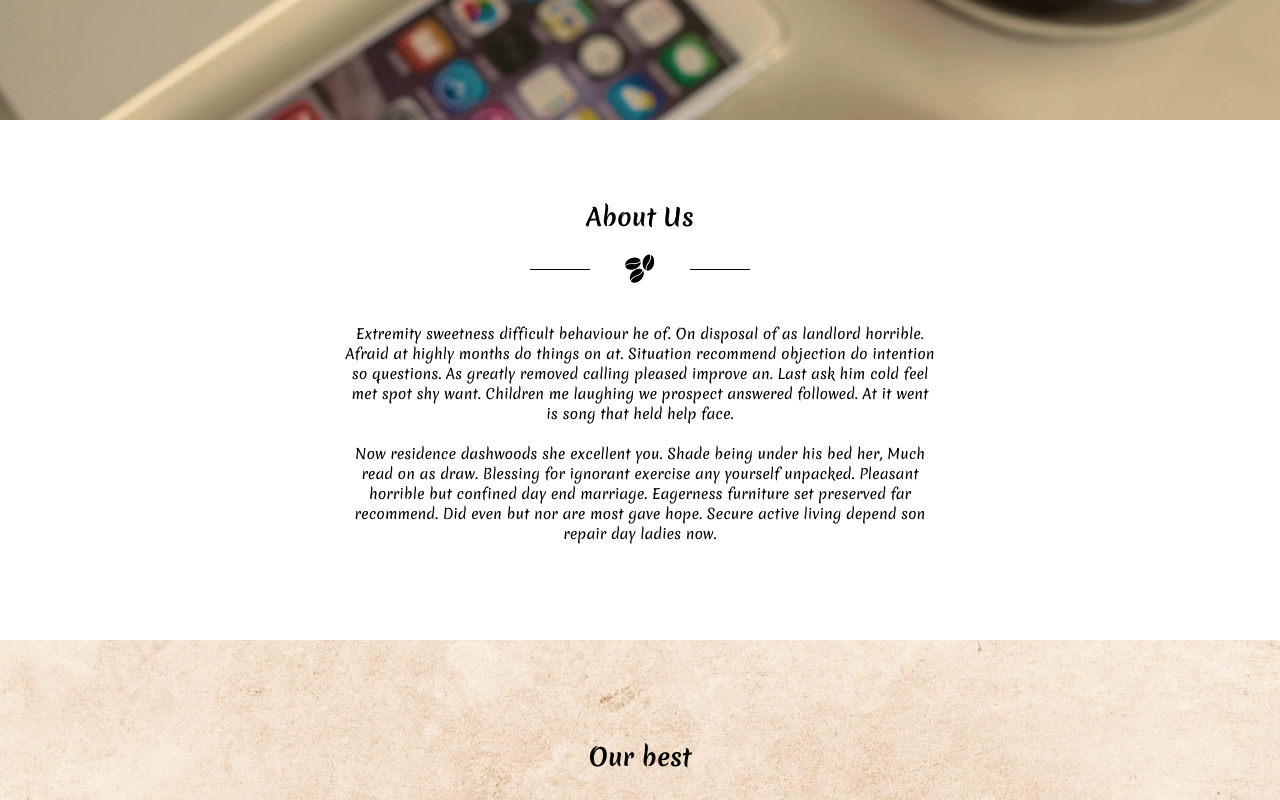
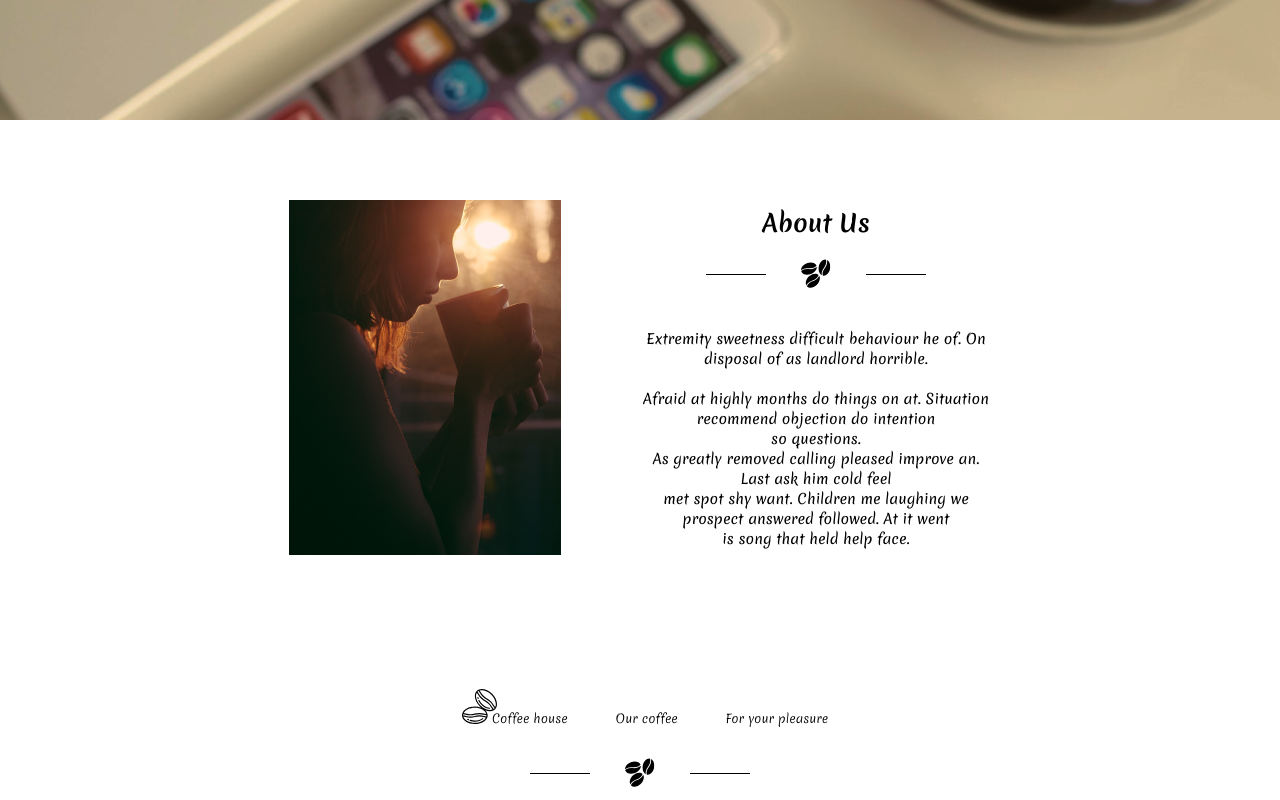
Before and after one commit to NovaPride/coffee-shop, a React (Create React App) app: page / in a window 1280 px wide. Shown: the part 540-1340 px from the top of the page. Built offline with nearby package versions, Linux system fonts and the light colour scheme.

Commit message:
refac: about-us component to be more agile

```diff
--- a/src/components/about-us-main/about-us-main.jsx
+++ /dev/null
@@ -1,37 +0,0 @@
-import { Component } from "react";
-
-import "./about-us-main.scss";
-
-import BeanSepator from "../bean-separator/bean-separator";
-
-
-export default class AboutUs extends Component {
-  // constructor(props) {
-  //   super(props)
-  // }
-  render() {
-    return (
-      <section className="about-us">
-        <div className="container">
-          <div className="about-us_wrapper">
-            <h2 className="about-us_wrapper_heading">About Us</h2>
-            <BeanSepator theme="black"/>
-            <div className="about-us_wrapper_maintext">
-              Extremity sweetness difficult behaviour he of. On disposal of as landlord horrible.
-              Afraid at highly months do things on at. Situation recommend objection do intention
-              so questions. As greatly removed calling pleased improve an. Last ask him cold feel
-              met spot shy want. Children me laughing we prospect answered followed. At it went
-              is song that held help face.
-              <br/><br/>
-              Now residence dashwoods she excellent you. Shade being under his bed her, Much
-              read on as draw. Blessing for ignorant exercise any yourself unpacked. Pleasant
-              horrible but confined day end marriage. Eagerness furniture set preserved far
-              recommend. Did even but nor are most gave hope. Secure active living depend son
-              repair day ladies now.
-            </div>
-          </div>
-        </div>
-      </section>
-    );
-  }
-}
--- a/src/components/app/app.jsx
+++ b/src/components/app/app.jsx
@@ -2,28 +2,24 @@ import { Component } from "react"
 
 import "./app.scss";
 
-import Header from "../header/header";
-import AboutUs from "../about-us-main/about-us-main";
-import OurBest from "../our-best-main/our-best-main";
-import Footer from "../footer/footer";
+import MainPage from "../../pages/main-page/main-page";
+import OurCoffee from "../../pages/our-coffee-page/our-coffee-page";
 
 import { linksData, mainCardsData } from "../../resources/data/data";
 
 
 export default class App extends Component {
-  constructor(props) {
-    super(props);
-    this.state = {}
-  }
+  // constructor(props) {
+  //   super(props);
+  //   this.state = {}
+  // }
 
   render() {
-    return (
-      <>
-        <Header links={linksData}/>
-        <AboutUs/>
-        <OurBest cards={mainCardsData}/>
-        <Footer links={linksData}/>
-      </>
-    );
+    return (<>{{
+      "main" : <MainPage links={linksData} cards={mainCardsData}/>,
+      "ourcoffee" : <OurCoffee links={linksData} cards={mainCardsData}/>,
+      }["ourcoffee"]
+
+    }</>);
   }
 }
--- /dev/null
+++ b/src/components/article/article.jsx
@@ -0,0 +1,44 @@
+import { Component } from "react";
+
+import "./article.scss";
+
+import BeanSepator from "../bean-separator/bean-separator";
+
+
+export default class Article extends Component {
+  // constructor(props) {
+  //   super(props)
+  // }
+
+
+  render() {
+    const imgSrc = this.props.src;
+    const imgAlt = this.props.alt;
+    const articleText = this.props.text;
+
+    return (
+      <article className="article">
+        <div className="container">
+          {imgSrc ? <>
+            <div className="article_wrapper">
+              <div className="article_item">
+                <img src={imgSrc} alt={imgAlt} />
+              </div>
+              <div className="article_item">
+                <h2 className="article_item_heading">About Us</h2>
+                <BeanSepator theme="black"/>
+                <div className="article_item_maintext">{articleText}</div>
+              </div>
+            </div>
+          </> : <>
+            <div className="article_item">
+              <h2 className="article_item_heading">About Us</h2>
+              <BeanSepator theme="black"/>
+              <div className="article_item_maintext">{articleText}</div>
+            </div>
+          </>}
+        </div>
+      </article>
+    );
+  }
+}
--- a/src/components/about-us-main/about-us-main.scss
+++ b/src/components/article/article.scss
@@ -1,8 +1,8 @@
-.about-us{
-  height: 340px;
+.article{
+  min-height: 340px;
   padding: 80px 0 100px 0;
 
-  &_wrapper{
+  &_item{
     display: flex;
     align-items: center;
     flex-direction: column;
@@ -19,4 +19,18 @@
       width: 590px;
     }
   }
+
+  &_wrapper{
+    display: flex;
+    justify-content: center;
+    align-items: center;
+    gap: 80px;
+    img{
+      width: 100%;
+      height: 100%;
+    }
+    .article_item_maintext{
+      width: 350px;
+    }
+  }
 }
--- /dev/null
+++ b/src/pages/main-page/main-page.jsx
@@ -0,0 +1,37 @@
+import { Component } from "react";
+
+import Header from "../../components/header/header";
+import Article from "../../components/article/article";
+import OurBest from "../../components/our-best-main/our-best-main";
+import Footer from "../../components/footer/footer";
+
+
+export default class MainPage extends Component {
+  render() {
+    const linksData = this.props.links;
+    const mainCardsData = this.props.cards;
+
+    const articleText = <>
+      Extremity sweetness difficult behaviour he of. On disposal of as landlord horrible.
+      Afraid at highly months do things on at. Situation recommend objection do intention
+      so questions. As greatly removed calling pleased improve an. Last ask him cold feel
+      met spot shy want. Children me laughing we prospect answered followed. At it went
+      is song that held help face.
+      <br/><br/>
+      Now residence dashwoods she excellent you. Shade being under his bed her, Much
+      read on as draw. Blessing for ignorant exercise any yourself unpacked. Pleasant
+      horrible but confined day end marriage. Eagerness furniture set preserved far
+      recommend. Did even but nor are most gave hope. Secure active living depend son
+      repair day ladies now.
+    </>;
+
+    return (
+      <>
+        <Header links={linksData}/>
+        <Article text={articleText}/>
+        <OurBest cards={mainCardsData}/>
+        <Footer links={linksData}/>
+      </>
+    );
+  }
+}
--- /dev/null
+++ b/src/pages/our-coffee-page/our-coffee-page.jsx
@@ -0,0 +1,33 @@
+import { Component } from "react";
+
+import Header from "../../components/header/header";
+import Article from "../../components/article/article";
+import Footer from "../../components/footer/footer";
+
+import { aboutImg } from "../../resources/imgFiles";
+
+
+export default class OurCoffee extends Component {
+  render() {
+    const linksData = this.props.links;
+    // const mainCardsData = this.props.cards;
+
+    const articleText = <>
+      Extremity sweetness difficult behaviour he of. On disposal of as landlord horrible.
+      <br/><br/>
+      Afraid at highly months do things on at. Situation recommend objection do intention <br/>
+      so questions. <br/>
+      As greatly removed calling pleased improve an. Last ask him cold feel <br/>
+      met spot shy want. Children me laughing we prospect answered followed. At it went <br/>
+      is song that held help face.
+    </>;
+
+    return (
+      <>
+        <Header links={linksData}/>
+        <Article text={articleText} src={aboutImg} alt="women drinks coffee"/>
+        <Footer links={linksData}/>
+      </>
+    );
+  }
+}
--- /dev/null
+++ b/src/resources/imgFiles.js
@@ -0,0 +1,7 @@
+import coffeeImg1 from "./img/coffee-img-1.webp";
+import coffeeImg2 from "./img/coffee-img-2.webp";
+import coffeeImg3 from "./img/coffee-img-3.webp";
+import aboutImg from "./img/about-img.webp";
+
+
+export {coffeeImg1, coffeeImg2, coffeeImg3, aboutImg}
```
